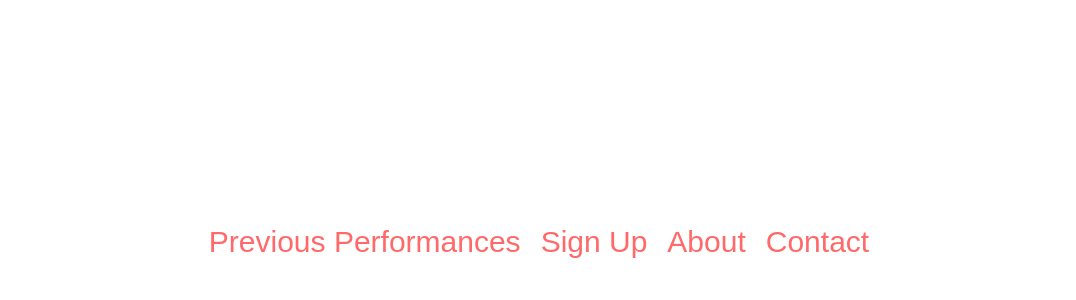
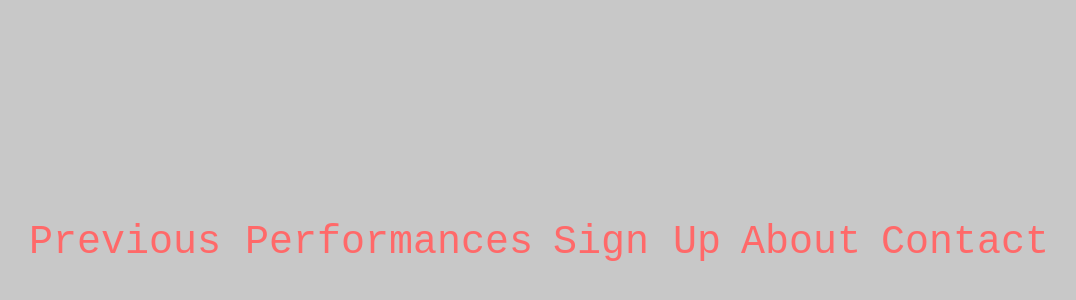
Before and after one commit to solveigsg12/event-management, a React (Create React App) app: page / in a window 1280 px wide. Shown: the part 158-458 px from the top of the page, without its empty margins (101-1177 px from the left). Built offline with nearby package versions, Linux system fonts and the light colour scheme; what redux-immutablejs would draw is missing.

Commit message:
fonts and background change

```diff
--- a/src/sections/FrontPage.css
+++ b/src/sections/FrontPage.css
@@ -4,6 +4,7 @@
   height:100vh;
   align-items: center;
   justify-content: center;
+  background-color: #C8C8C8;
 }
 
 .frontPageLink:hover {
@@ -13,7 +14,8 @@
 .frontPageLink {
   padding: 10px;
   color: #ff6969;
-  font-size: 30px;
+  font-family: monospace;
+  font-size: 40px;
   font-weight: 500;
   text-decoration: none;
 }
```
